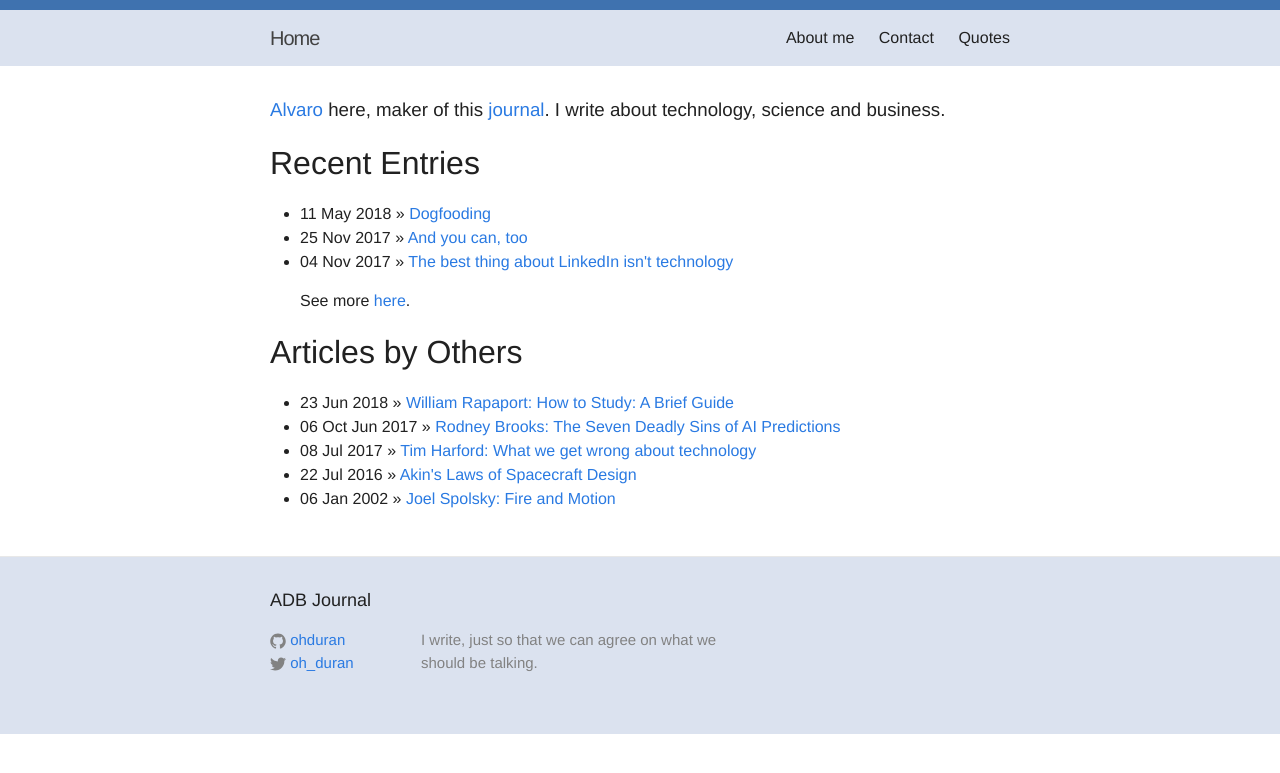
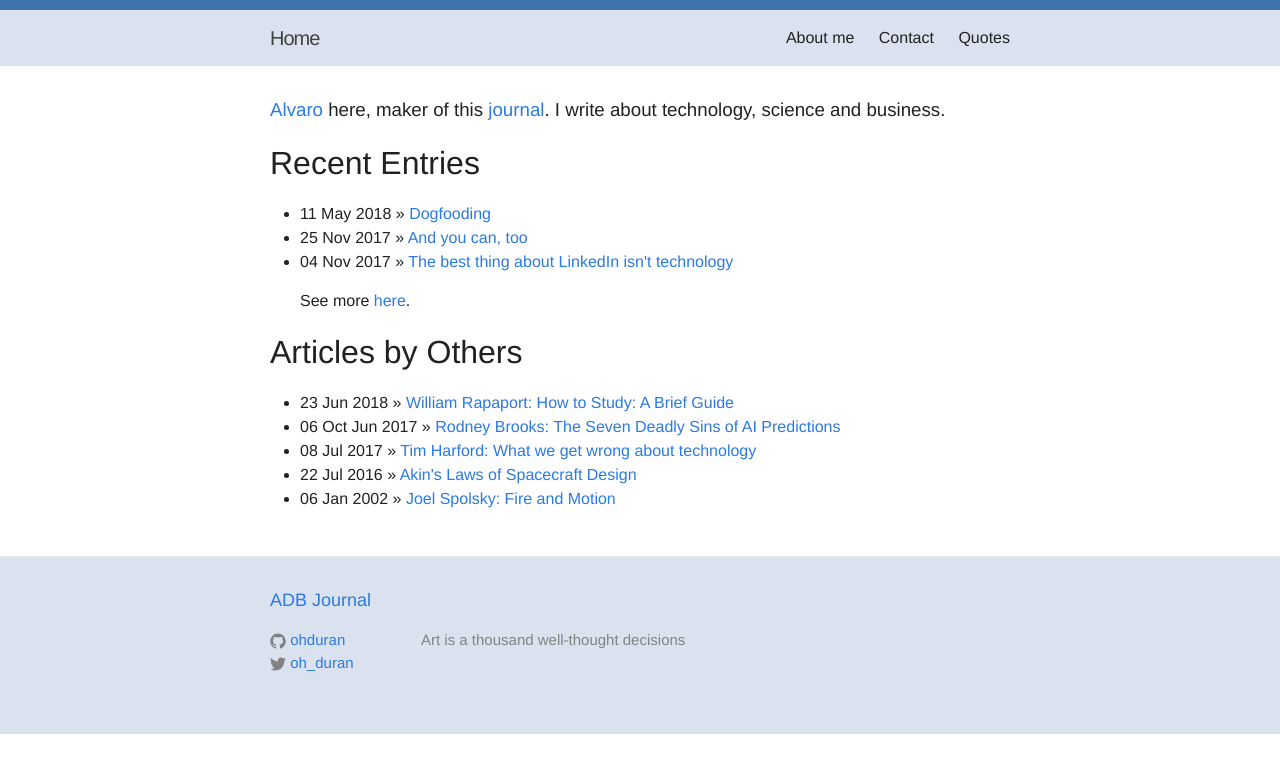
Before and after one commit to ohduran/ohduran.github.io, a Jekyll site: the page built from index.html, in a window 1280 px wide. Shown: the top 773 px of the page. Built offline with Jekyll 4.4.1, drawn with Linux system fonts in a browser that asks for light colours.

Commit message:
Update format

```diff
--- a/_config.yml
+++ b/_config.yml
@@ -9,9 +9,7 @@
 title: ADB Journal
 index: Home
 email: alvaro.duranb@gmail.com
-description:  # this means to ignore newlines until "baseurl:"
-  I write, just so that we can agree
-  on what we should be talking.
+description: Art is a thousand well-thought decisions
 baseurl: "" # the subpath of your site, e.g. /blog
 url: "http://yourdomain.com" # the base hostname & protocol for your site
 twitter_username: oh_duran
--- a/_includes/footer.html
+++ b/_includes/footer.html
@@ -2,7 +2,7 @@
 
   <div class="wrapper">
 
-    <h2 class="footer-heading">{{ site.title }}</h2>
+    <h2 class="footer-heading"><a href="{{ site.baseurl }}/">{{ site.title }}</a></h2>
 
     <div class="footer-col-wrapper">
       <!-- <div class="footer-col footer-col-1">
```
